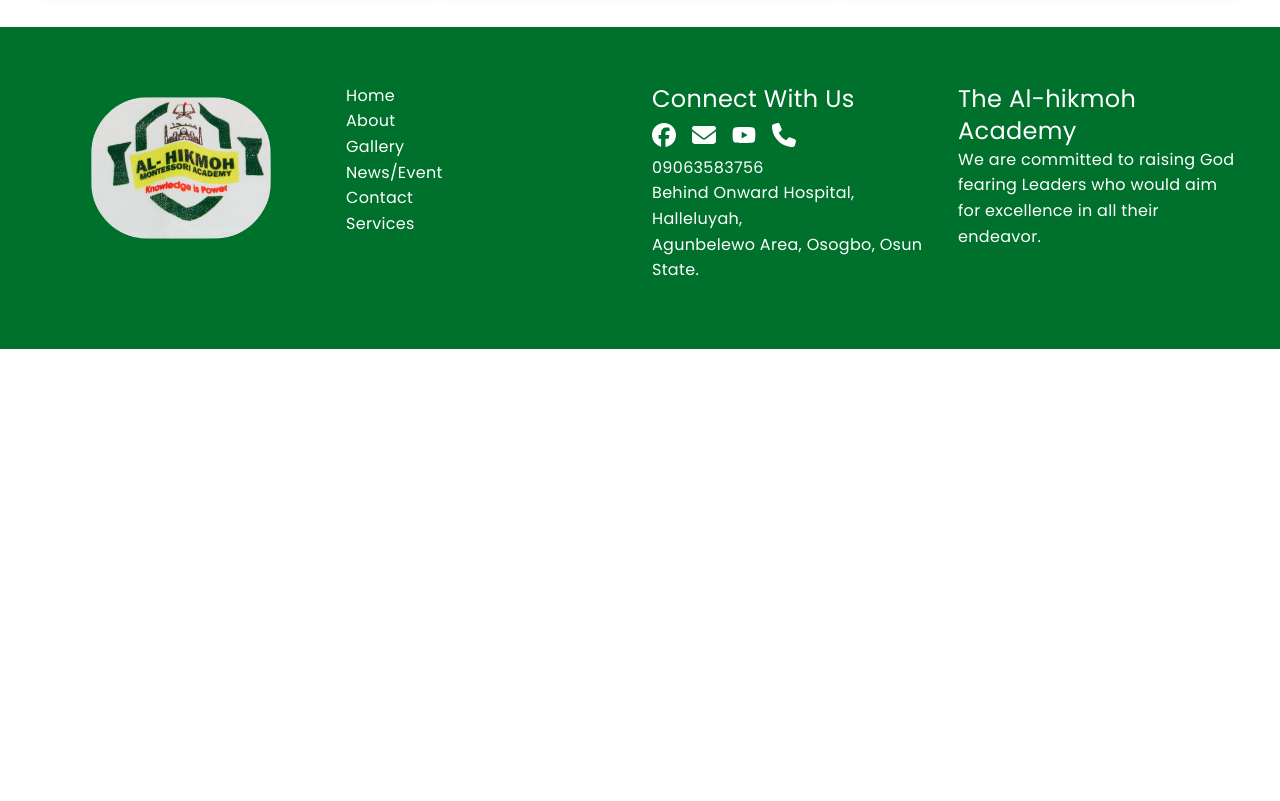
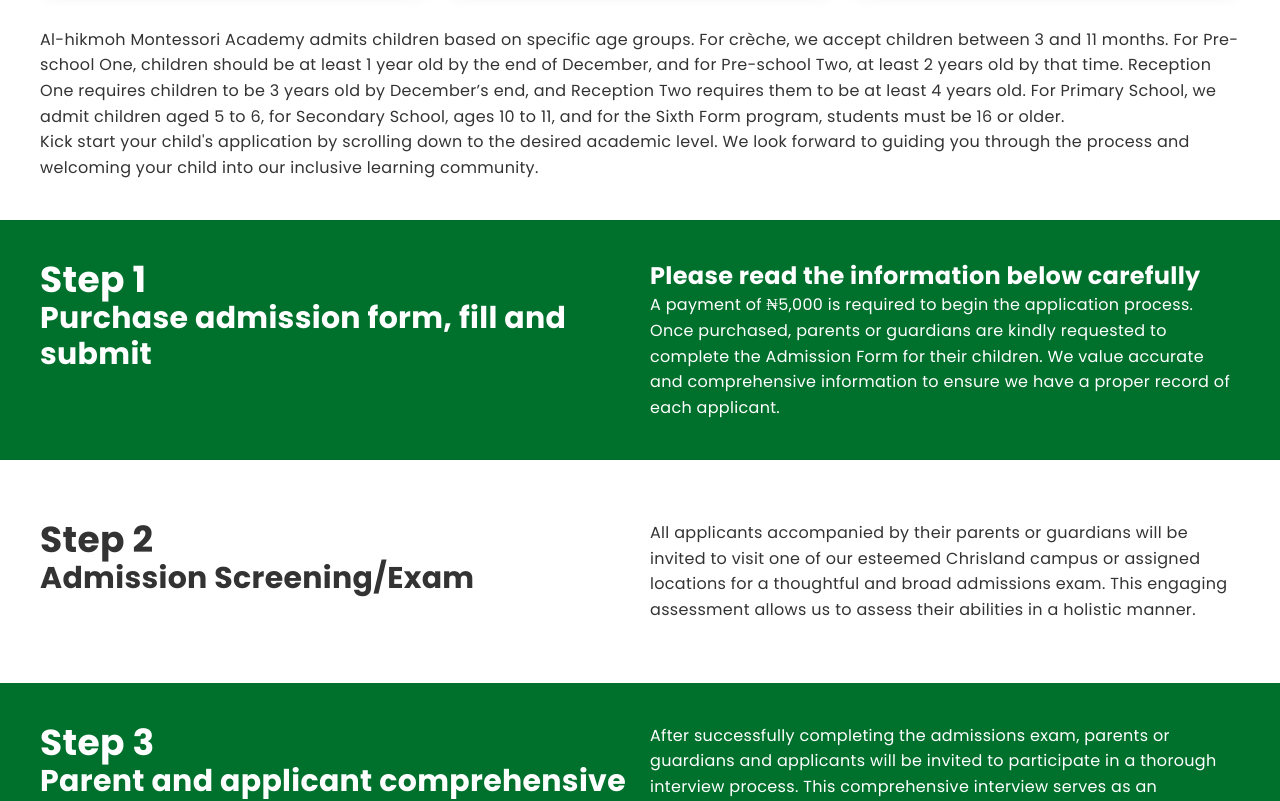
Before and after one commit to realmintech/school-website, a Next.js app: page /admission in a window 1280 px wide. Shown: the part 1200-2001 px from the top of the page. Before the commit the page ends 1549 px from the top, so only its background shows below. Built offline with nearby package versions, Linux system fonts and the light colour scheme.

Commit message:
do as it look

```diff
--- a/src/components/AdmissionCard.tsx
+++ b/src/components/AdmissionCard.tsx
@@ -4,27 +4,77 @@
   const data = [
     {
       no: 1,
+      step: "Step 1",
       desc: "Purchase admission form, fill and submit",
+      instruction: "​Please read the information below carefully",
+      statement:
+        "​A payment of ₦​5,000 is required to begin the application process. Once purchased, parents or guardians are kindly requested to complete the Admission Form for their children. We value accurate and comprehensive information to ensure we have a proper record of each applicant.",
     },
     {
       no: 2,
+      step: "Step 2",
       desc: "Admission Screening/Exam",
+      instruction: "",
+      statement:
+        "All applicants accompanied by their parents or guardians will be invited to visit one of our esteemed Chrisland campus or assigned locations for a thoughtful and broad admissions exam. ​This engaging assessment allows us to assess their abilities in a holistic manner.",
     },
     {
       no: 3,
+      step: "Step 3",
       desc: "Parent and applicant comprehensive interview",
+      instruction: "",
+      statement:
+        "After successfully completing the admissions exam, parents or guardians and applicants will be invited to participate in a thorough interview process. This comprehensive interview serves as an evaluation to assess the suitability of the applicant and parents or guardians to determine the offer of admission. We prioritise creating a friendly environment where parents, guardians, and applicants can openly discuss their aspirations and academic goals. The interview provides us with valuable insights to make informed decisions regarding admission offers. At Chrisland Schools, we value transparency and ensure a fair and rigorous evaluation process.",
     },
   ];
   return (
     <>
-      <div className="grid grid-cols-1 md:grid-cols-3 bg-lemon text-white m-10 ">
+      <div className="grid grid-cols-1 md:grid-cols-3 m-10 gap-5 ">
         {data.map((item, index) => (
-          <div key={index} className="shadow-lg rounded-lg p-10 gap-5">
+          <div
+            key={index}
+            className="shadow-lg rounded-lg p-10 bg-lemon text-white"
+          >
             <h3 className="text-6xl text-center font-bold mb-5">{item.no}</h3>
             <p className="text-center">{item.desc}</p>
           </div>
         ))}
       </div>
+      <div className="m-10">
+        <p>
+          Al-hikmoh Montessori Academy admits children based on specific age
+          groups. For crèche, we accept children between 3 and 11 months. For
+          Pre-school One, children should be at least 1 year old by the end of
+          December, and for Pre-school Two, at least 2 years old by that time.
+          Reception One requires children to be 3 years old by December’s end,
+          and Reception Two requires them to be at least 4 years old. For
+          Primary School, we admit children aged 5 to 6, for Secondary School,
+          ages 10 to 11, and for the Sixth Form program, students must be 16 or
+          older.
+        </p>
+        <p>
+          Kick start your child's application by scrolling down to the desired
+          academic level. We look forward to guiding you through the process and
+          welcoming your child into our inclusive learning community.
+        </p>
+      </div>
+      {data.map((item, index: number) => (
+        <div
+          key={index}
+          className={`grid grid-cols-1 md:grid-cols-2 gap-5 p-10 mt-5 ${
+            index === 0 || index === 2 ? "bg-lemon text-white" : ""
+          }`}
+        >
+          <div>
+            <h1 className="text-4xl font-bold">{item.step}</h1>
+            <h1 className="text-3xl font-bold">{item.desc}</h1>
+          </div>
+          <div>
+            <p className="text-2xl font-bold">{item.instruction}</p>
+            <p>{item.statement}</p>
+          </div>
+        </div>
+      ))}
     </>
   );
 };
--- a/src/components/Footer.tsx
+++ b/src/components/Footer.tsx
@@ -6,7 +6,7 @@
 
 const Footer = () => {
   return (
-    <div className="grid grid-cols-1 md:grid-cols-2 lg:grid-cols-4 px-10 pb-10 gap-6 mx-auto justify-evenly items-start container-fluid bg-lemon text-white">
+    <div className="grid grid-cols-1 md:grid-cols-2 lg:grid-cols-4 px-10 gap-6 mx-auto justify-evenly items-start container-fluid bg-lemon text-white">
       <div className="text-center">
         <Image
           src={Logo}
@@ -14,7 +14,7 @@
           className="w-full max-w-xs h-auto mx-auto object-cover"
         />
       </div>
-      <div className="text-center md:text-left mt-14">
+      <div className="text-center md:text-left lg:mt-14">
         <ul>
           <li>
             <Link href="/">Home</Link>
@@ -36,7 +36,6 @@
           </li>
         </ul>
       </div>
-
       <div className="text-center md:text-left mt-14">
         <h3 className="text-2xl">Connect With Us</h3>
         <div className="flex gap-4 my-2 justify-center md:justify-start">
@@ -54,7 +53,6 @@
           </h5>
         </div>
       </div>
-
       <div className="text-center md:text-left mt-14">
         <h3 className="text-2xl">The Al-hikmoh Academy</h3>
         <p>
--- a/src/components/History.tsx
+++ b/src/components/History.tsx
@@ -3,6 +3,57 @@
 import School from "../../public/schoolCorridor.jpg";
 
 const History = () => {
+  const data = [
+    {
+      title: "School Policy",
+      desc: `The School Policy serves as a guiding document that outlines the
+              rules, regulations, and expectations for students, staff, and
+              parents within all school premises, including crèche,
+              kindergerteen, nursery, primary, and secondary of Al-hikmoh
+              Montessori Academy. This comprehensive Policy provides clarity and
+              consistency in matters pertaining to academic performance,
+              behaviour, attendance, health and safety, discipline, and overall
+              school culture. The policy is designed to create a positive and
+              conducive learning environment that fosters the holistic
+              development of students.`,
+    },
+    {
+      title: "Child Protection Policy",
+      desc: `The Child Protection Policy is a comprehensive framework designed
+              to ensure the safety, well-being, and protection of children
+              within all school premises, including crèche, nursery, primary,
+              secondary and pre-degree Chrisland Schools. This policy outlines
+              the guidelines, procedures, and responsibilities that the
+              institution, staff, parents, and students must adhere to in order
+              to create a secure and nurturing environment for all children.`,
+    },
+    {
+      title: "Parent Volunteer Information",
+      desc: `   Become a valued parent volunteer at our school! Your involvement
+              is highly appreciated and contributes to creating a supportive and
+              engaging learning community. Contact our school office for more
+              information on how you can make a difference through volunteering.
+              Join us in shaping the educational journey of our students today!
+              The Parent Policy at Al-hikmoh Montessori Academy promotes a
+              strong partnership between parents and the school, ensuring
+              effective communication, involvement, and adherence to school
+              policies. It emphasizes parent engagement in their child's
+              education, participation in school activities, and cooperation
+              with school guidelines. Together, we create a safe and inclusive
+              environment that supports every student's growth and success.`,
+    },
+    {
+      title: "Dress & Prohibition Code",
+      desc: ` All students will follow the dress code guidelines and policies
+              outlined by the school. The school administration shall have the
+              right to discipline a student who fails to follow the guidelines
+              and policies:
+            (i) Student must wear black school shoes with soles.
+             (ii) School uniform must be worn on campus without any amendments.
+          (iii) Students must wear natural hear colour.
+          (iv) Male student must keep there hair low.`,
+    },
+  ];
   return (
     <>
       <div className="m-10">
@@ -15,11 +66,12 @@
       </div>
       <div className="grid grid-cols-1 md:grid-cols-2 gap-5 m-10">
         <div>
-          <h1 className="text-4xl font-bold">AL-HIKMOH MONTESSORI ACADEMY</h1>
+          <h1 className="text-4xl font-bold mb-5">AL-HIKMOH MONTESSORI ACADEMY</h1>
           <p>The school was established in 2020.</p>
           <Image src={School} alt="School" className="w-full" />
         </div>
         <div>
+          <h1 className="text-4xl font-bold mb-5">FOUNDER'S NOTE</h1>
           <p>
             On July 23rd, 2020, Al-hikmoh Montessori Academy officially welcomes
             5 pupils to the school. With Mrs AbdulRaafi as the head teacher and
@@ -32,72 +84,20 @@
       </div>
       <div>
         <h1 className="text-center text-4xl font-bold">CODES & POLICY</h1>
-        <div className="grid grid-cols-1 md:grid-cols-2 lg:grid-cols-4 m-10 gap-5">
-          <div>
-            <h3 className="text-2xl font-medium">School Policy</h3>
-            <p className="text-justify">
-              The School Policy serves as a guiding document that outlines the
-              rules, regulations, and expectations for students, staff, and
-              parents within all school premises, including crèche,
-              kindergerteen, nursery, primary, and secondary of Al-hikmoh
-              Montessori Academy. This comprehensive Policy provides clarity and
-              consistency in matters pertaining to academic performance,
-              behaviour, attendance, health and safety, discipline, and overall
-              school culture. The policy is designed to create a positive and
-              conducive learning environment that fosters the holistic
-              development of students.
-            </p>
+        {data.map((item, index: number) => (
+          <div
+            key={index}
+            className={`grid grid-cols-1 md:grid-cols-2 gap-5 p-10 mt-5 ${
+              index === 0 || index === 2 ? "bg-lemon text-white" : ""
+            }`}
+          >
+            <h1 className="text-4xl font-bold">{item.title}</h1>
+            <p>{item.desc}</p>
           </div>
-          <div>
-            <h3 className="text-2xl font-medium">Child Protection Policy</h3>
-            <p className="text-justify">
-              The Child Protection Policy is a comprehensive framework designed
-              to ensure the safety, well-being, and protection of children
-              within all school premises, including crèche, nursery, primary,
-              secondary and pre-degree Chrisland Schools. This policy outlines
-              the guidelines, procedures, and responsibilities that the
-              institution, staff, parents, and students must adhere to in order
-              to create a secure and nurturing environment for all children.
-            </p>
-          </div>
-          <div>
-            <h3 className="text-2xl font-medium">
-              Parent Volunteer Information
-            </h3>
-            <p className="text-justify">
-              Become a valued parent volunteer at our school! Your involvement
-              is highly appreciated and contributes to creating a supportive and
-              engaging learning community. Contact our school office for more
-              information on how you can make a difference through volunteering.
-              Join us in shaping the educational journey of our students today!
-              The Parent Policy at Al-hikmoh Montessori Academy promotes a
-              strong partnership between parents and the school, ensuring
-              effective communication, involvement, and adherence to school
-              policies. It emphasizes parent engagement in their child's
-              education, participation in school activities, and cooperation
-              with school guidelines. Together, we create a safe and inclusive
-              environment that supports every student's growth and success.
-            </p>
-          </div>
-          <div>
-            <h3 className="text-2xl font-medium">Dress & Prohibition Code</h3>
-            <p className="text-justify">
-              All students will follow the dress code guidelines and policies
-              outlined by the school. The school administration shall have the
-              right to discipline a student who fails to follow the guidelines
-              and policies.
-            </p>
-            <li>Student must wear black school shoes with soles.</li>
-            <li>
-              School uniform must be worn on campus without any amendments.
-            </li>
-            <li>Students must wear natural hear colour.</li>
-            <li>Male student must keep there hair low.</li>
-          </div>
-        </div>
+        ))}
       </div>
       <div className="m-10">
-        <h1 className="text-center text-4xl font-bold">
+        <h1 className="text-center text-4xl font-bold mb-5">
           ACCREDITATIONS & AFFLIATIONS
         </h1>
         <p className="text-justify ">
```
Also changed, not shown: src/app/gallery/page.tsx (+3 -5 lines).
